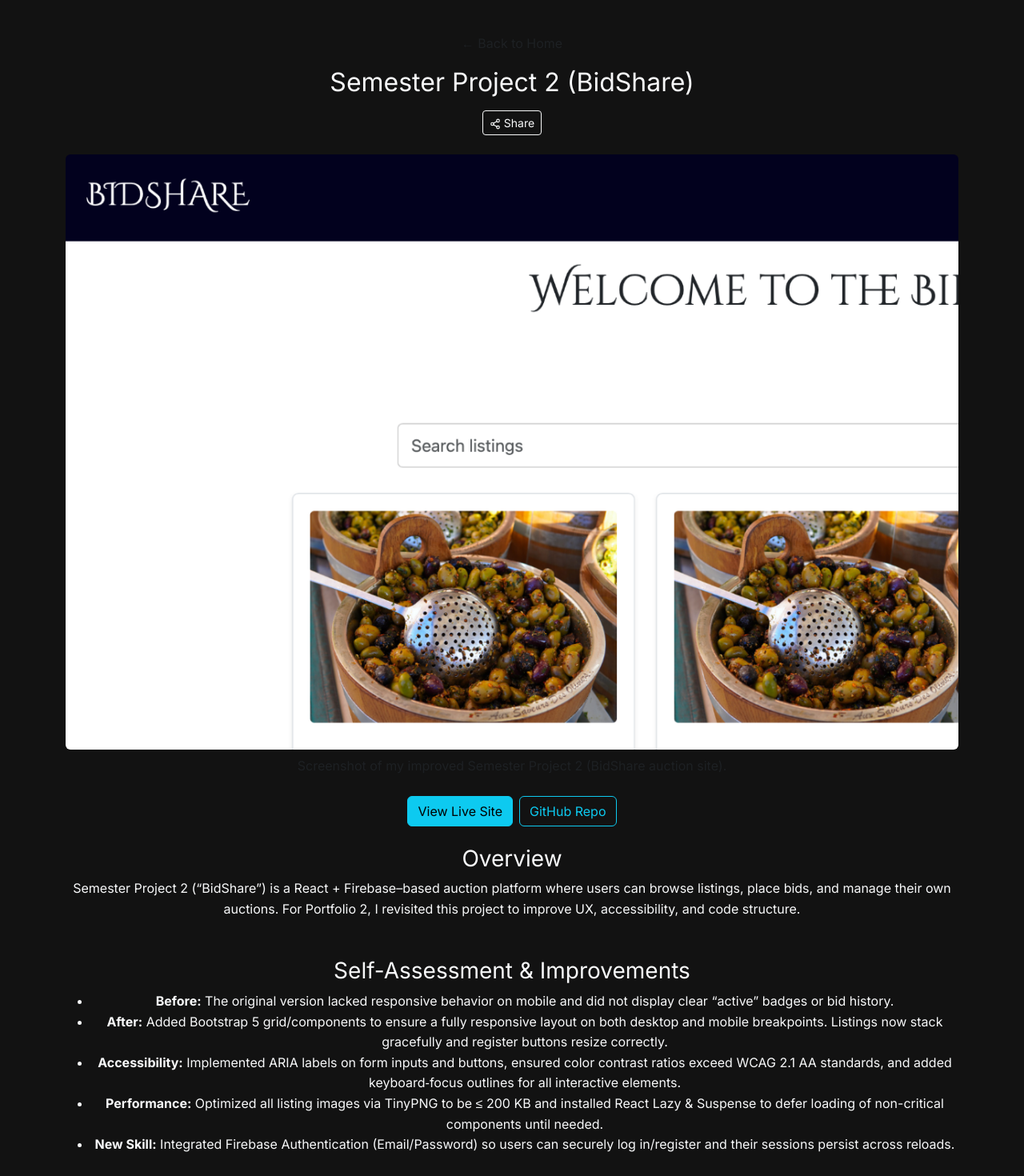
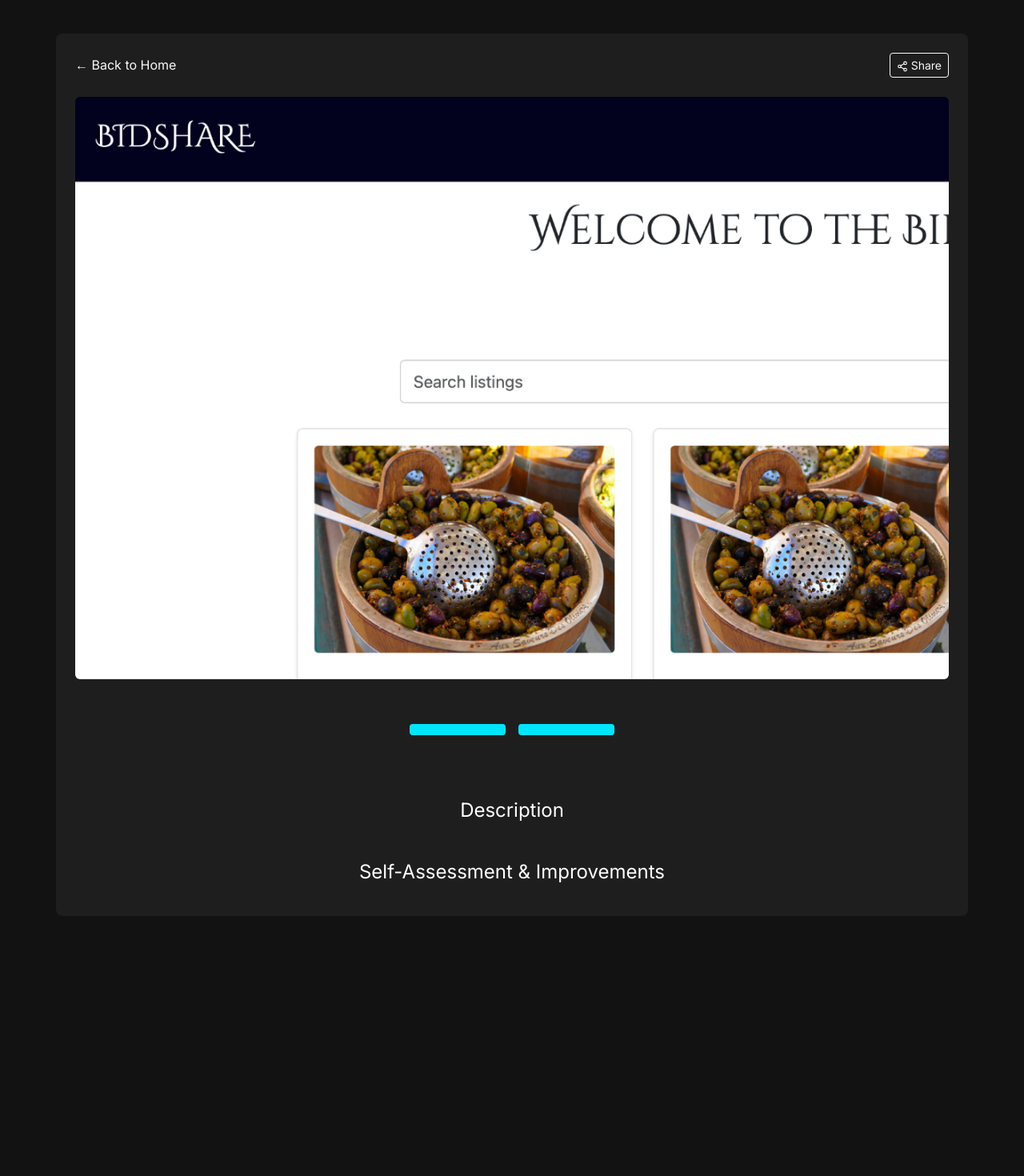
Before and after one commit to Asora7/portfolio-2, a React (Vite) app: page /project-two in a window 1280 px wide. Shown: the part 160-1630 px from the top of the page at 80% size. After the commit the page ends 1385 px from the top, so only its background shows below. Built offline with nearby package versions, Linux system fonts and the light colour scheme.

Commit message:
Project two: implemnted basic structure

```diff
--- a/src/pages/ProjectTwo.jsx
+++ b/src/pages/ProjectTwo.jsx
@@ -1,11 +1,9 @@
-// src/pages/ProjectTwo.jsx
 import React, { useState } from 'react';
 import { FiShare2 } from 'react-icons/fi';
 import { Link } from 'react-router-dom';
-
 import projectImage from '../assets/project2-large.png';
 
-function ProjectTwo() {
+export default function ProjectTwo() {
   const [copied, setCopied] = useState(false);
 
   function copyLink() {
@@ -15,91 +13,83 @@ function ProjectTwo() {
   }
 
   return (
-    <article className="container py-5 text-light">
-      <Link to="/" className="text-muted mb-3 d-inline-block">
-        &larr; Back to Home
+    <main
+      className="container my-5 p-4"
+      style={{ backgroundColor: 'var(--bg-card)', borderRadius: '0.5rem' }}
+      role="main"
+    >
+      {/* ── Top Bar: Back + Share Button ─────────────────────────────────── */}
+      <div className="d-flex justify-content-between align-items-center mb-4">
+        <Link to="/" className="text-light project-article-back-link">
+          ← Back to Home
         </Link>
 
-      <h2 className="mb-3">Semester Project 2 (BidShare)</h2>
         <button
           onClick={copyLink}
-        className="btn btn-outline-light btn-sm mb-4"
+          className="btn btn-outline-light btn-sm"
           title="Copy link to clipboard"
+          aria-label="Copy page link"
         >
           <FiShare2 className="me-1" />
-        {copied ? 'Link Copied!' : 'Share'}
+          {copied ? 'Copied!' : 'Share'}
         </button>
+      </div>
 
+      {/* ── 1. Project Title ──────────────────────────────────────────────── */}
+      <h1 className="text-white mb-3">
+        {/* TODO: Add Project Two Title */}
+      </h1>
+
+      {/* ── 2. Project Image & Caption ───────────────────────────────────── */}
       <figure className="mb-4">
         <img
           src={projectImage}
-          alt="Screenshot of Semester Project 2 (BidShare)"
+          alt="Screenshot of Project Two"
           className="img-fluid rounded"
           loading="lazy"
         />
-        <figcaption className="text-muted mt-2">
-          Screenshot of my improved Semester Project 2 (BidShare auction site).
+        <figcaption className="text-light-muted mt-2">
+          {/* TODO: Add image caption */}
         </figcaption>
       </figure>
 
-      <div className="mb-4">
+      {/* ── 3. Live Site & GitHub Repo Buttons ───────────────────────────── */}
+      <div className="mb-5 d-flex justify-content-center gap-3">
         <a
-          href="https://asora-auction-site.netlify.app/?classId=bbc516b1-3b66-40d2-beb1-b696fd0c5230&assignmentId=c181e851-cc93-4473-8eaf-98528a341b16&submissionId=2d501d00-87cb-4746-a675-67e2047475f4"
+          href="#"
           target="_blank"
           rel="noreferrer"
-          className="btn btn-info me-2"
+          className="btn btn-accent"
+          style={{ borderRadius: '0.25rem', minWidth: '120px' }}
         >
-          View Live Site
+          {/* TODO: Live Site Button Text */}
         </a>
         <a
-          href="https://github.com/Asora7/semester-project-2"
+          href="#"
           target="_blank"
           rel="noreferrer"
-          className="btn btn-outline-info"
+          className="btn btn-accent"
+          style={{ borderRadius: '0.25rem', minWidth: '120px' }}
         >
-          GitHub Repo
+          {/* TODO: GitHub Repo Button Text */}
         </a>
       </div>
 
+      {/* ── 4. Description ──────────────────────────────────────────────── */}
       <section className="mb-5">
-        <h3>Overview</h3>
-        <p>
-          Semester Project 2 (“BidShare”) is a React + Firebase–based auction platform where users can
-          browse listings, place bids, and manage their own auctions. For Portfolio 2, I revisited
-          this project to improve UX, accessibility, and code structure.
+        <h2 className="h4 text-white mb-3">Description</h2>
+        <p className="text-light">
+          {/* TODO: Add project description */}
         </p>
       </section>
 
+      {/* ── 5. Self-Assessment & Improvements ─────────────────────────────── */}
       <section>
-        <h3>Self-Assessment & Improvements</h3>
-        <ul>
-          <li>
-            <strong>Before:</strong> The original version lacked responsive behavior on mobile and did
-            not display clear “active” badges or bid history.
-          </li>
-          <li>
-            <strong>After:</strong> Added Bootstrap 5 grid/components to ensure a fully responsive
-            layout on both desktop and mobile breakpoints. Listings now stack gracefully and register
-            buttons resize correctly.
-          </li>
-          <li>
-            <strong>Accessibility:</strong> Implemented ARIA labels on form inputs and buttons,
-            ensured color contrast ratios exceed WCAG 2.1 AA standards, and added keyboard‐focus
-            outlines for all interactive elements.
-          </li>
-          <li>
-            <strong>Performance:</strong> Optimized all listing images via TinyPNG to be ≤ 200 KB and
-            installed React Lazy & Suspense to defer loading of non-critical components until
-            needed.
-          </li>
-          <li>
-            <strong>New Skill:</strong> Integrated Firebase Authentication (Email/Password) so users
-            can securely log in/register and their sessions persist across reloads.
-          </li>
+        <h2 className="h4 text-white mb-3">Self-Assessment & Improvements</h2>
+        <ul className="list-unstyled text-light">
+          {/* TODO: List key improvements and reflections */}
         </ul>
       </section>
-    </article>
+    </main>
   );
 }
-
-export default ProjectTwo;
```
Lines whose indentation alone changed are shown as unchanged.
